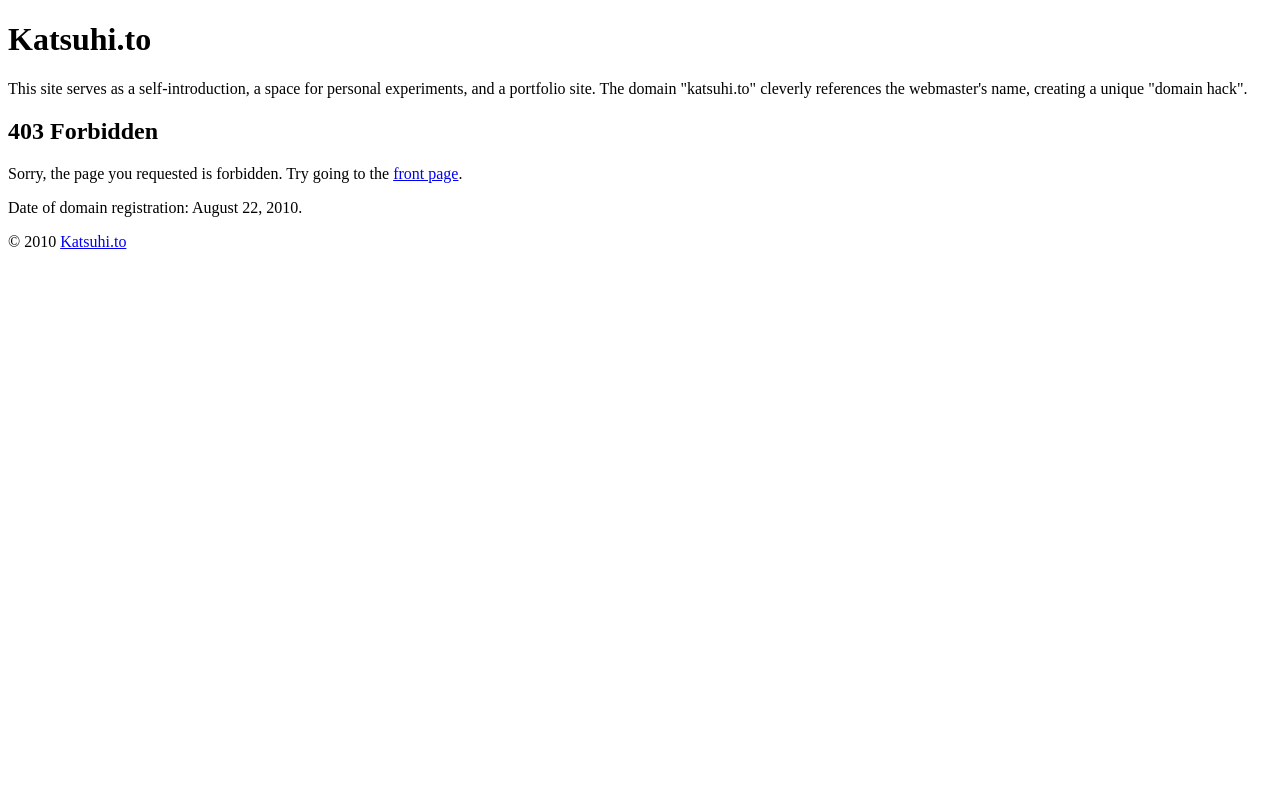
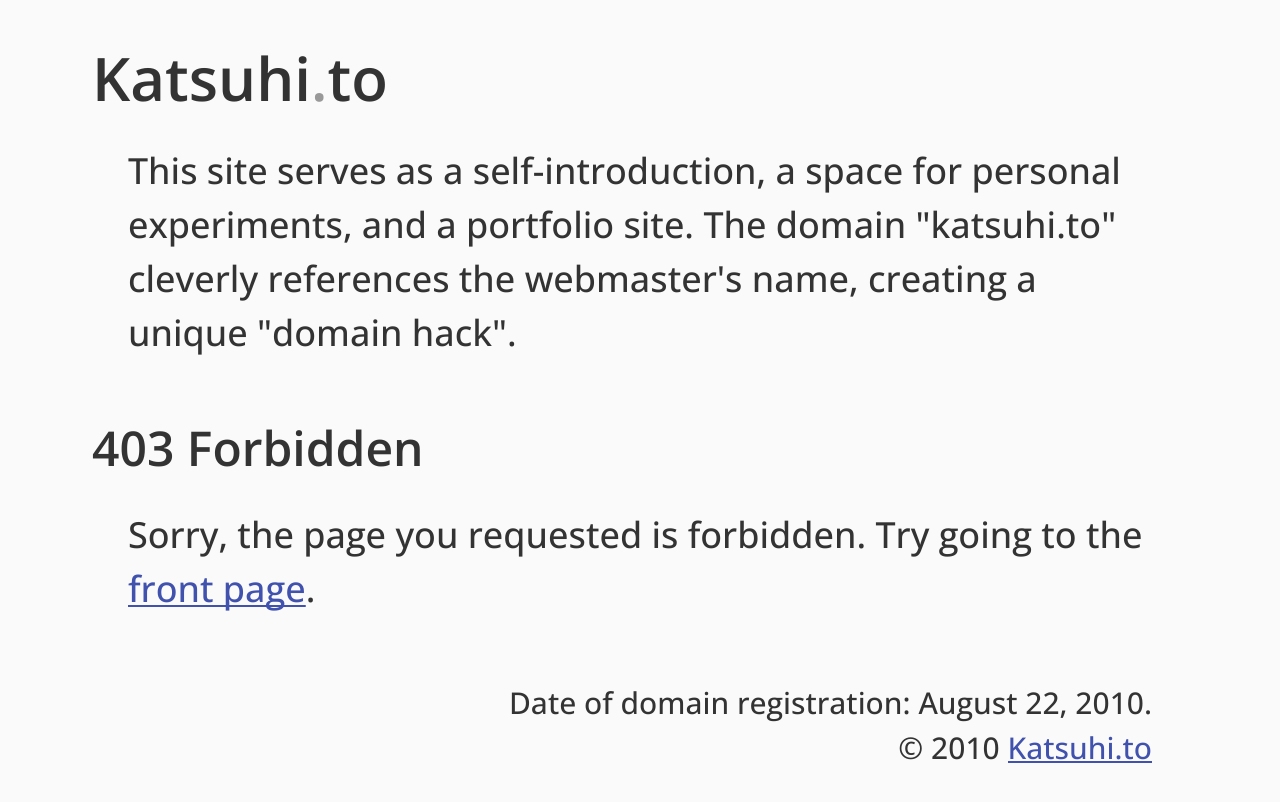
Before and after one commit to yoruaki/katsuhito, a plain HTML site: page err403.html in a window 1280 px wide. Drawn offline with Linux system fonts and the light colour scheme; the site is published under a folder, as on GitHub Pages, so addresses that start at the root find nothing.

Commit message:
refactor(path): update stylesheet and image paths to use relative URLs

```diff
--- a/err403.html
+++ b/err403.html
@@ -5,11 +5,11 @@
         <meta name="robots" content="noindex">
         <meta name="viewport" content="width=device-width,initial-scale=1">
         <title>Katsuhi.to</title>
-        <link rel="stylesheet" href="/assets/css/_common.css">
-        <link rel="stylesheet" href="/assets/css/error.css">
-        <link rel="stylesheet" href="/assets/css/footer.css">
-        <link rel="stylesheet" href="/assets/css/header.css">
-        <link rel="icon" href="/assets/img/logo.svg" type="image/svg+xml">
+        <link rel="stylesheet" href="./assets/css/_common.css">
+        <link rel="stylesheet" href="./assets/css/error.css">
+        <link rel="stylesheet" href="./assets/css/footer.css">
+        <link rel="stylesheet" href="./assets/css/header.css">
+        <link rel="icon" href="./assets/img/logo.svg" type="image/svg+xml">
     </head>
     <body>
         <header class="header">
```
Also changed, not shown: err404.html (+5 -5 lines).
